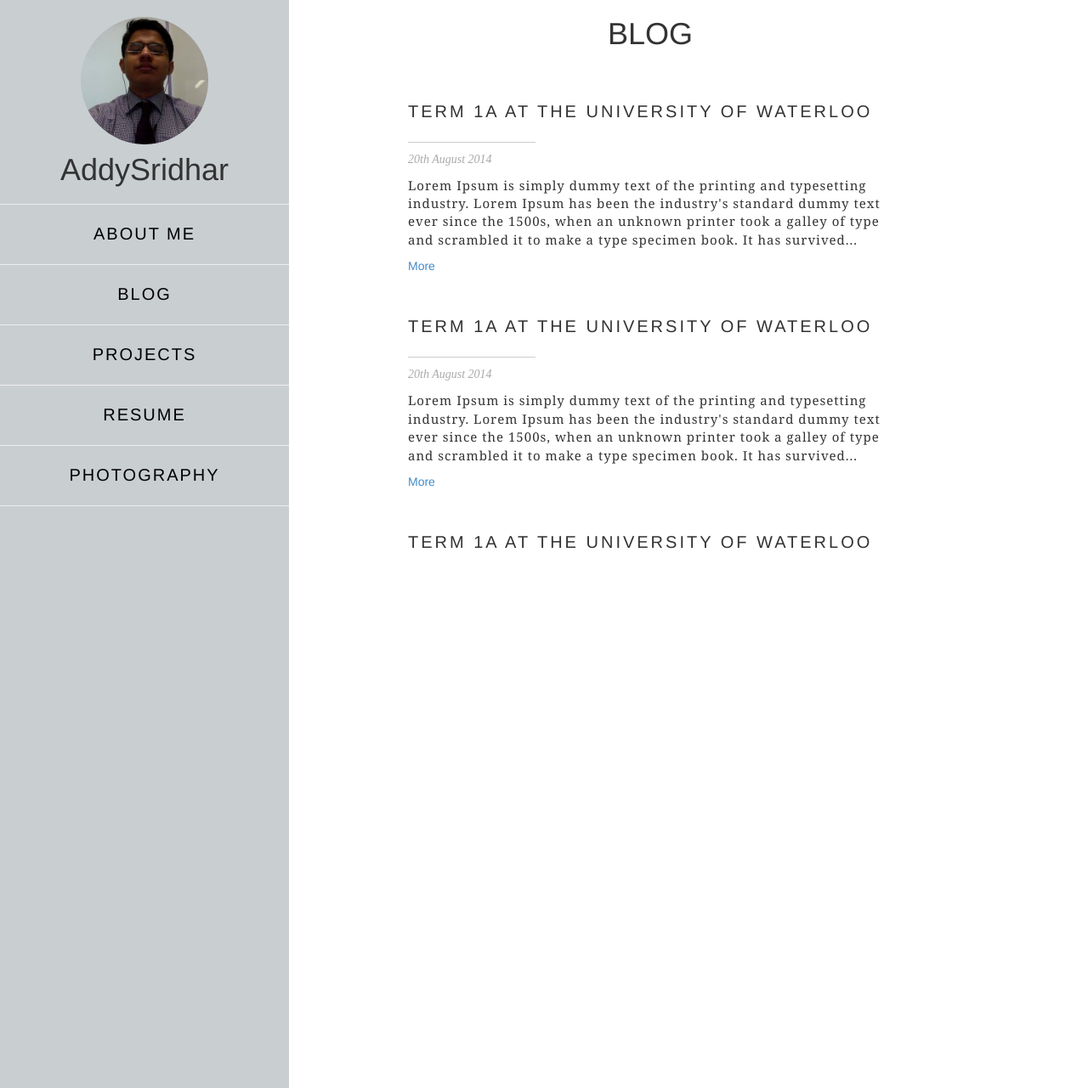
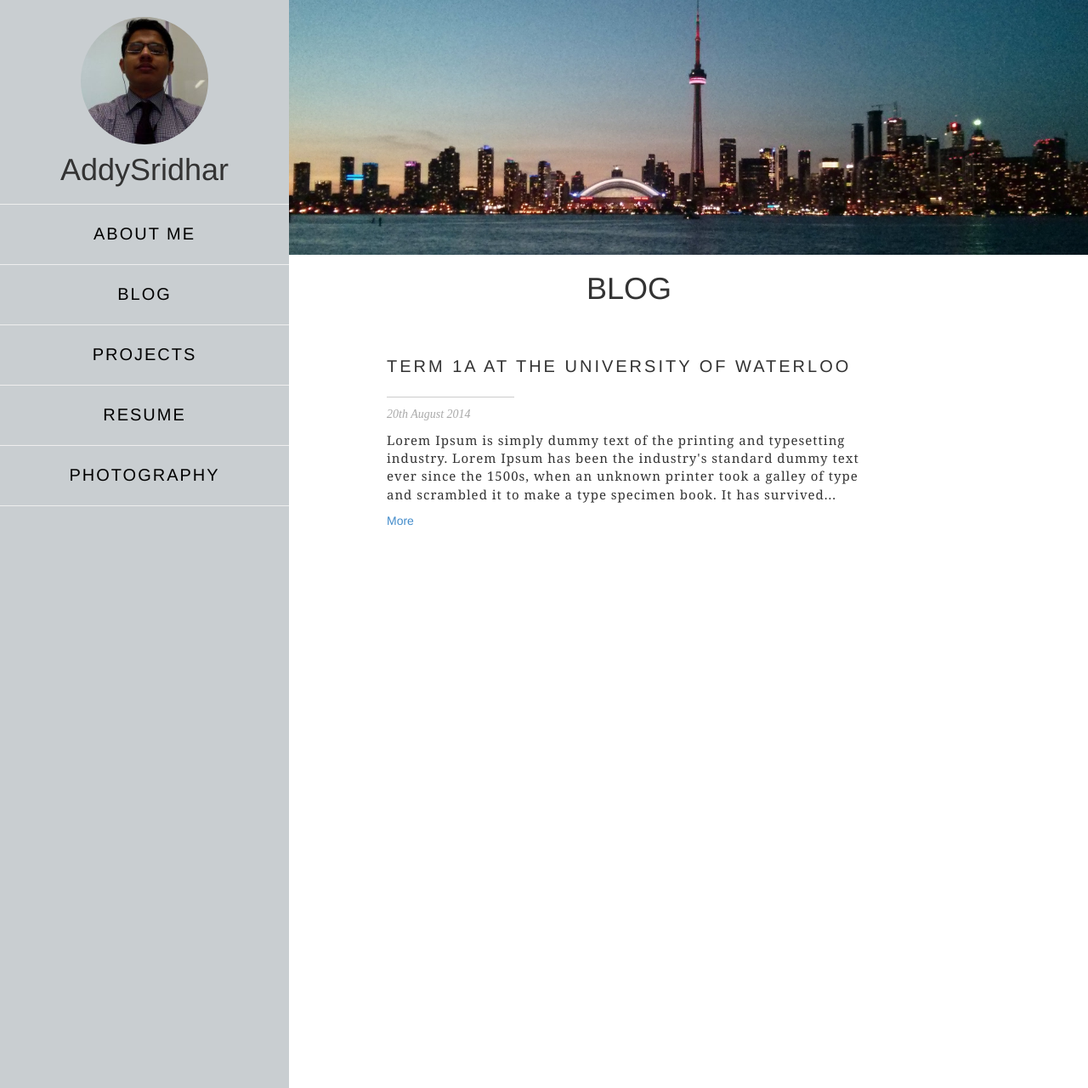
Before and after one commit to AddySridhar95/AddySridhar95.github.io, a Flask app: page / in a window 1280 px wide. Shown: the whole page at 85% size. Run offline with Flask 2, Linux system fonts and the light colour scheme; some libraries are stand-ins or nearby versions.

Commit message:
toronto background pic added

```diff
--- a/templates/index.html
+++ b/templates/index.html
@@ -18,6 +18,7 @@
 	<script type="text/javascript" src="../static/js/component.js"></script>
 	<script type="text/javascript" src="../static/js/modernizr.custom.js"></script>
 </head>
+
 <body style="height: 650px; overflow-y: scroll;">
 <!-- 	<a href="#sidr" id="simple-menu"><span class="glyphicon glyphicon-align-justify" style="font-size: 20px; padding: 20px; color: #000000;"></span></a>
 
@@ -62,7 +63,8 @@
  			<hr style="margin-top: 0px;">
  		</ul>
  	</div>
- 	<div style="padding-left: 350px; padding-right: 100px;">
+ 	<div style="padding-left: 300px; padding-right: 100px;">
+ 	<img src="../static/toronto_skyline.jpg" height="300" width="auto">
 	 	<div class="container" style="width: 600px; height: 100%; overflow-y:scroll; ">
 	 		<h1 style="text-align: center;">BLOG</h1>
 	 		<div class="blog-post">
```
Also changed, not shown: static/toronto_skyline.jpg.
